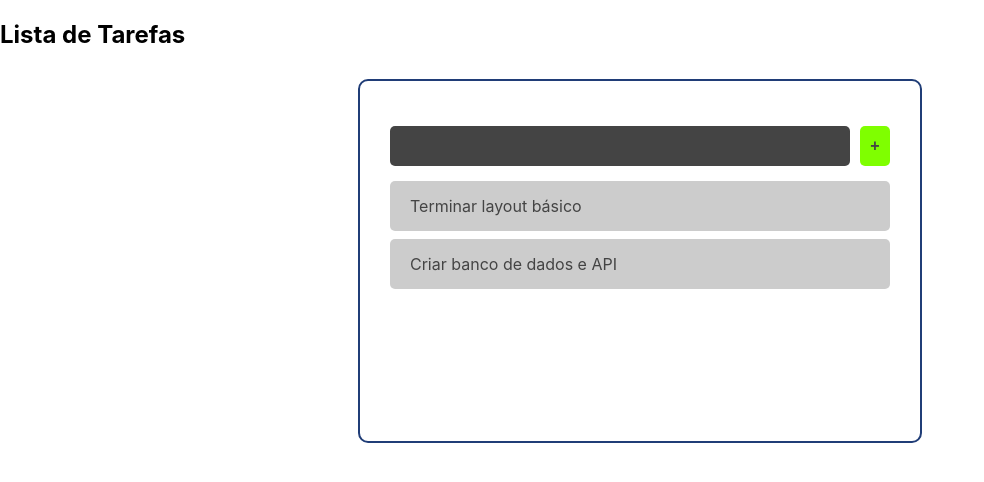
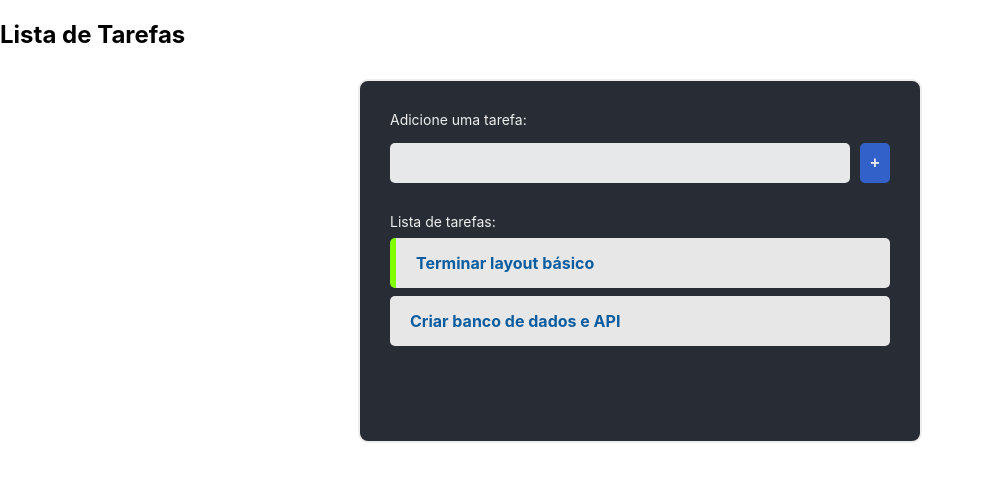
Before and after one commit to hermannhahn/lista-de-tarefas, a React (Create React App) app: page / in a window 1280 px wide. Shown: the top 482 px of the page, without its empty margins (0-984 px from the left). Built offline with nearby package versions, Linux system fonts and the light colour scheme.

Commit message:
layout: completar/descompletar tarefas

```diff
--- a/package.json
+++ b/package.json
@@ -9,6 +9,7 @@
     "react": "^18.1.0",
     "react-dom": "^18.1.0",
     "react-scripts": "5.0.1",
+    "uuid": "^8.3.2",
     "web-vitals": "^2.1.4"
   },
   "scripts": {
--- a/src/api/database.json
+++ b/src/api/database.json
@@ -2,7 +2,7 @@
     {
         "id": "1",
         "title": "Terminar layout básico",
-        "completed": false
+        "completed": true
     },
     {
         "id": "2",
--- a/src/components/AddTask.jsx
+++ b/src/components/AddTask.jsx
@@ -1,14 +1,31 @@
-import React from "react";
+import React, { useState } from "react";
 import '../styles/AddTask.css';
 import Button from "./Button";
 
-const AddTask = () => {
+const AddTask = ({handleTaskAdd}) => {
+	const [inputData, setInputData] = useState("");
+
+	const getInputOnChange = (e) => {
+		setInputData(e.target.value);
+	}
+
+	const handleAddTask = () => {
+		handleTaskAdd(inputData);
+		setInputData("");
+	}
+
 	return (
 		<>
+			<div className="add-task-title">Adicione uma tarefa:</div>
 			<div className="add-task-container">
-				<input className="add-task-input" type="text" />
+				<input
+					onChange={getInputOnChange}
+					className="add-task-input"
+					type="text"
+					value={inputData}
+				/>
 				<div className="add-task-button-container">
-					<Button>+</Button>
+					<Button onClick={handleAddTask}>+</Button>
 				</div>
 			</div>
 		</>
--- a/src/components/App.jsx
+++ b/src/components/App.jsx
@@ -1,19 +1,40 @@
 import React, { useState } from "react";
 
+import { v4 as uuidv4 } from 'uuid';
 import Tasks from "./Tasks";
 import AddTask from "./AddTask";
 
 import "../styles/App.css";
 
+
 const App = () => {
 	const jsonData = require("../api/database.json");
 	const [tasks, setTasks] = useState(jsonData);
+
+	const handleTaskAdd = (taskTitle) => {
+		const newTask = [...tasks, {
+			title: taskTitle,
+			id: uuidv4(),
+			completed: false
+		}];
+
+		setTasks(newTask);
+	}
+
+	const handleTaskStatus = (taskId) => {
+		const newTask = tasks.map((task) => {
+			if (task.id === taskId) return { ...task, completed: !task.completed }
+			return task;
+		});
+		setTasks(newTask);
+	};
+
 	return (
 		<>
 			<h2>Lista de Tarefas</h2>
 			<div className="container">
-				<AddTask />
-				<Tasks tasks={tasks} />
+				<AddTask handleTaskAdd={handleTaskAdd} />
+				<Tasks tasks={tasks} handleTaskStatus={handleTaskStatus} />
 			</div>
 		</>
 	);
--- a/src/components/Task.jsx
+++ b/src/components/Task.jsx
@@ -1,10 +1,18 @@
 import React from "react";
 import "../styles/Task.css";
 
-const Task = ({ task }) => {
+const Task = ({ task, handleTaskStatus }) => {
 	return (
 		<>
-			<div className="task-container">{task.title}</div>
+			<li
+				className="task-li"
+				style={	task.completed ? { borderLeft: "6px solid chartreuse" } : {} }
+				onClick={() => handleTaskStatus(task.id)}
+			>
+				<span className="task-title">
+					{task.title}
+				</span>
+			</li>
 		</>
 	);
 };
--- a/src/components/Tasks.jsx
+++ b/src/components/Tasks.jsx
@@ -1,12 +1,14 @@
 import React from "react";
 import Task from "./Task";
 
-const Tasks = ({ tasks }) => {
-	console.log(tasks);
+import '../styles/Tasks.css';
+
+const Tasks = ({ tasks, handleTaskStatus }) => {
 	return (
 		<>
+			<div className="tasks-title">Lista de tarefas:</div>
 			{tasks.map((task) => (
-				<Task task={task} />
+				<Task key={task.id} task={task} handleTaskStatus={handleTaskStatus} />
 			))}
 		</>
 	);
--- a/src/styles/AddTask.css
+++ b/src/styles/AddTask.css
@@ -10,11 +10,19 @@
     border-radius: 5px;
     border: none;
     flex: 2;
-    background-color: #444;
-    color: #eee;
+    background-color: rgba(255, 255, 255, 0.89);
+    color: rgb(49, 49, 49);
     font-size: 16px;
 }
 
 .add-task-button-container {
     margin-left: 10px;
 }
+
+.add-task-title {
+    flex:auto;
+    width: 100%;
+    text-align: left;
+    color: #eee;
+    font-size: 14px;
+}
--- a/src/styles/App.css
+++ b/src/styles/App.css
@@ -41,8 +41,9 @@
   max-width: 500px;
   margin: 30px auto;
   overflow: auto;
+  background-color: #282c34;
   min-height: 300px;
-  border: 2px solid #203d77;
+  border: 2px solid #eeeeee;
   padding: 30px;
   border-radius: 10px;
 }
--- a/src/styles/Button.css
+++ b/src/styles/Button.css
@@ -1,13 +1,17 @@
 .button {
-    background-color: chartreuse;
+    background-color: rgb(49, 97, 201);
     height: 40px;
     padding: 0 0px;
     border-radius: 5px;
     width: 30px;
     font-size: 16px;
-    color: #444;
+    color: #eee;
     font-weight: bold;
     text-align: center;
     cursor: pointer;
     border: none;
 }
+.button:hover {
+    background-color: rgb(67, 201, 49);
+    color: #eee;
+}
--- a/src/styles/Task.css
+++ b/src/styles/Task.css
@@ -1,11 +1,18 @@
-.task-container {
-    background-color: rgb(204, 204, 204);
+.task-li {
+    background-color: rgb(231, 231, 231);
     margin: 8px 0;
     padding: 15px 20px;
     display: flex;
     border-radius: 5px;
     justify-content: space-between;
-    color: #444;
+    color: rgb(11, 93, 160);
     align-items: center;
     cursor: pointer;
 }
+.task-li:hover {
+    background-color: rgba(231, 231, 231, 0.89);
+}
+
+.task-title {
+    font-weight: bold;
+}
--- /dev/null
+++ b/src/styles/Tasks.css
@@ -0,0 +1,8 @@
+.tasks-title {
+    margin-top: 30px;
+    flex:auto;
+    width: 100%;
+    text-align: left;
+    color: #eee;
+    font-size: 14px;
+}
```
Also changed, not shown: 1 other file (tests, documents, lock files or other folders).
